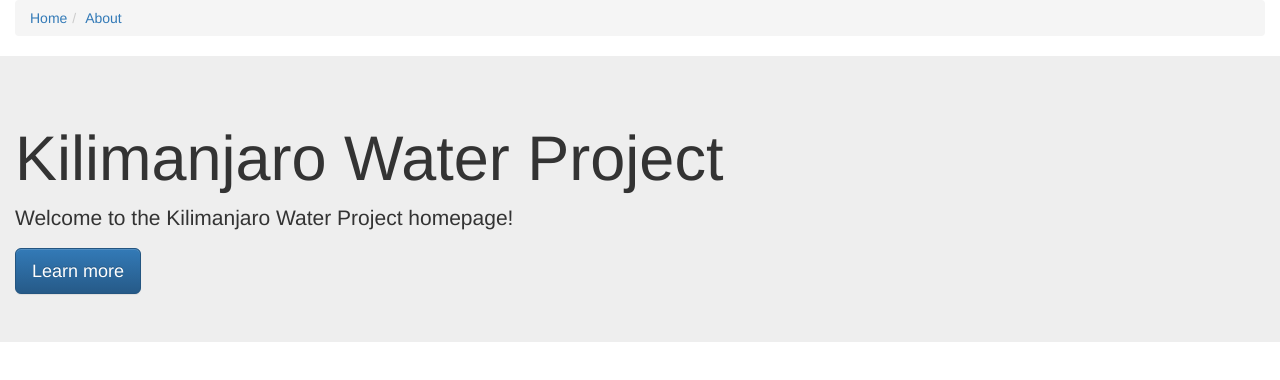
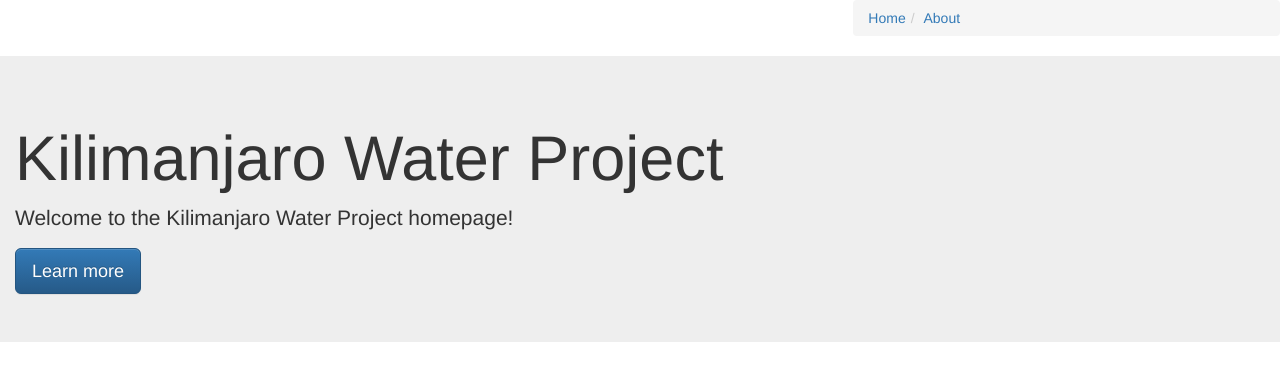
Before and after one commit to bukejit/kilimanjaro-youth-water-project, a React (Create React App) app in the folder client-app/: page / in a window 1280 px wide. Shown: the top 380 px of the page. Built offline with nearby package versions, Linux system fonts and the light colour scheme.

Commit message:
Added columns to nav bar

```diff
--- a/client-app/src/components/common/Header.js
+++ b/client-app/src/components/common/Header.js
@@ -3,8 +3,9 @@ import { Link } from 'react-router-dom';
 
 const Header = () => (
     <div className="container-fluid">
-      <nav aria-label="breadcrumb">
-        <ol className="breadcrumb">
+      <nav aria-label="breadcrumb" className="row">
+        <div className="col-sm-8 col-md-8"></div>
+        <ol className="breadcrumb col-sm-4 col-md-4">
           <li className="breadcrumb-item">
             <Link to="/" activeClassName="active">Home</Link>
           </li>
```
